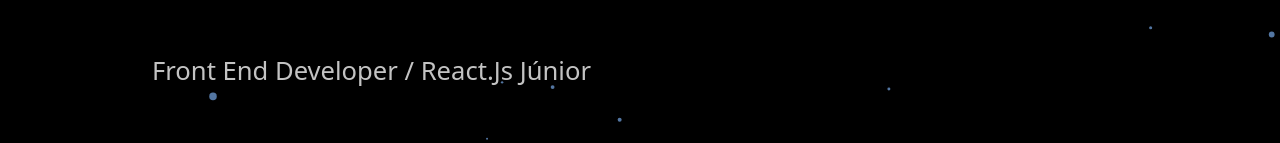
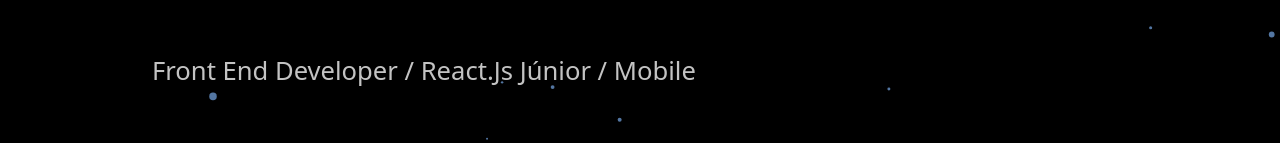
Before and after one commit to GustavoS10/DevGusta, a React (Create React App) app: page / in a window 1280 px wide. Shown: the part 503-646 px from the top of the page. Built offline with nearby package versions, Linux system fonts and the light colour scheme.

Commit message:
Update Apresentacao.js

```diff
--- a/src/Components/Apresentação/Apresentacao.js
+++ b/src/Components/Apresentação/Apresentacao.js
@@ -10,7 +10,7 @@
         <h1>I'm Gusta, <br /></h1>
         <h1>Web Dev</h1>
         <br />
-        <span id="job">Front End Developer / React.Js Júnior</span>
+        <span id="job">Front End Developer / React.Js Júnior / Mobile</span>
       </Container>
     </>
   )
```
